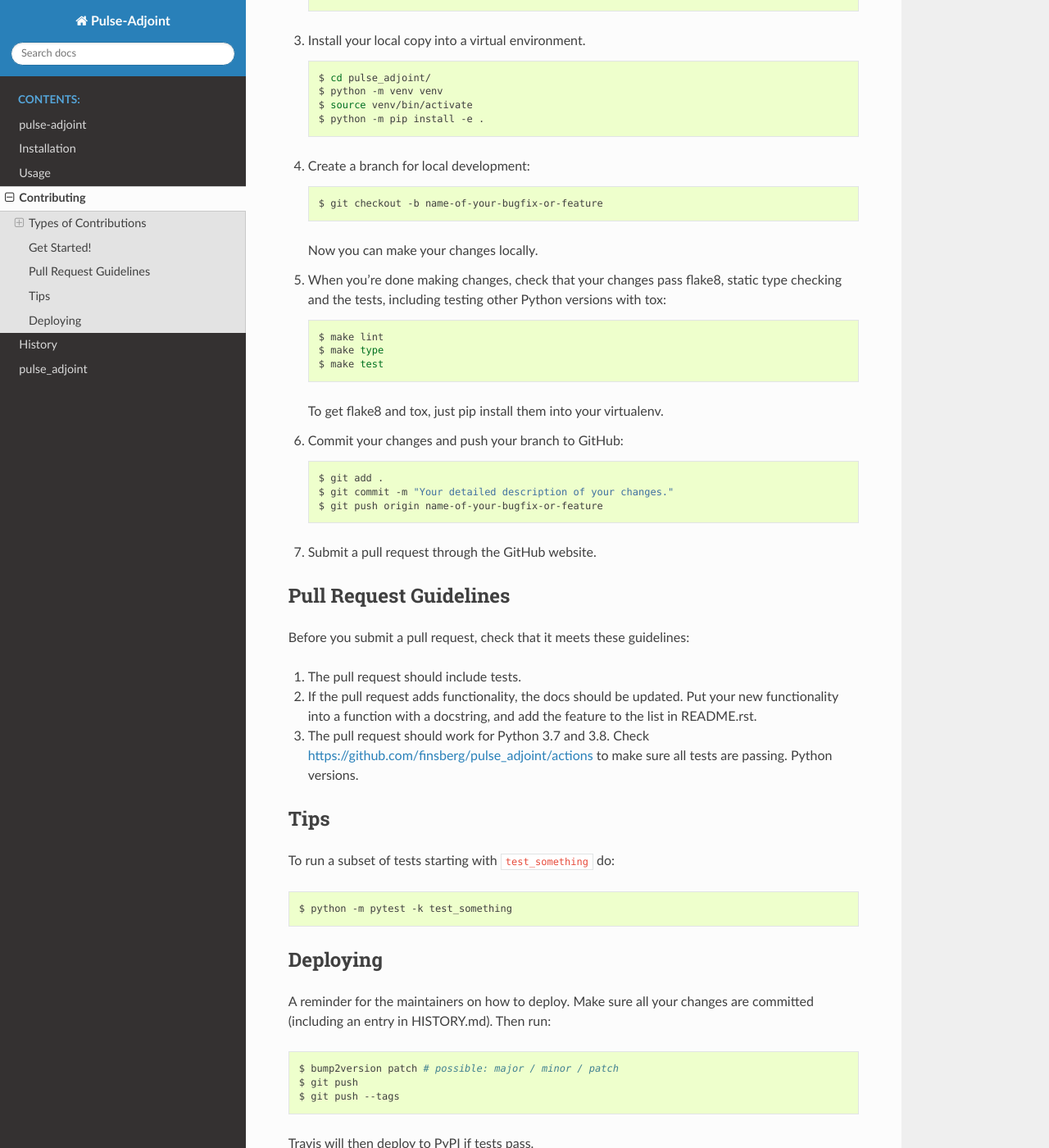
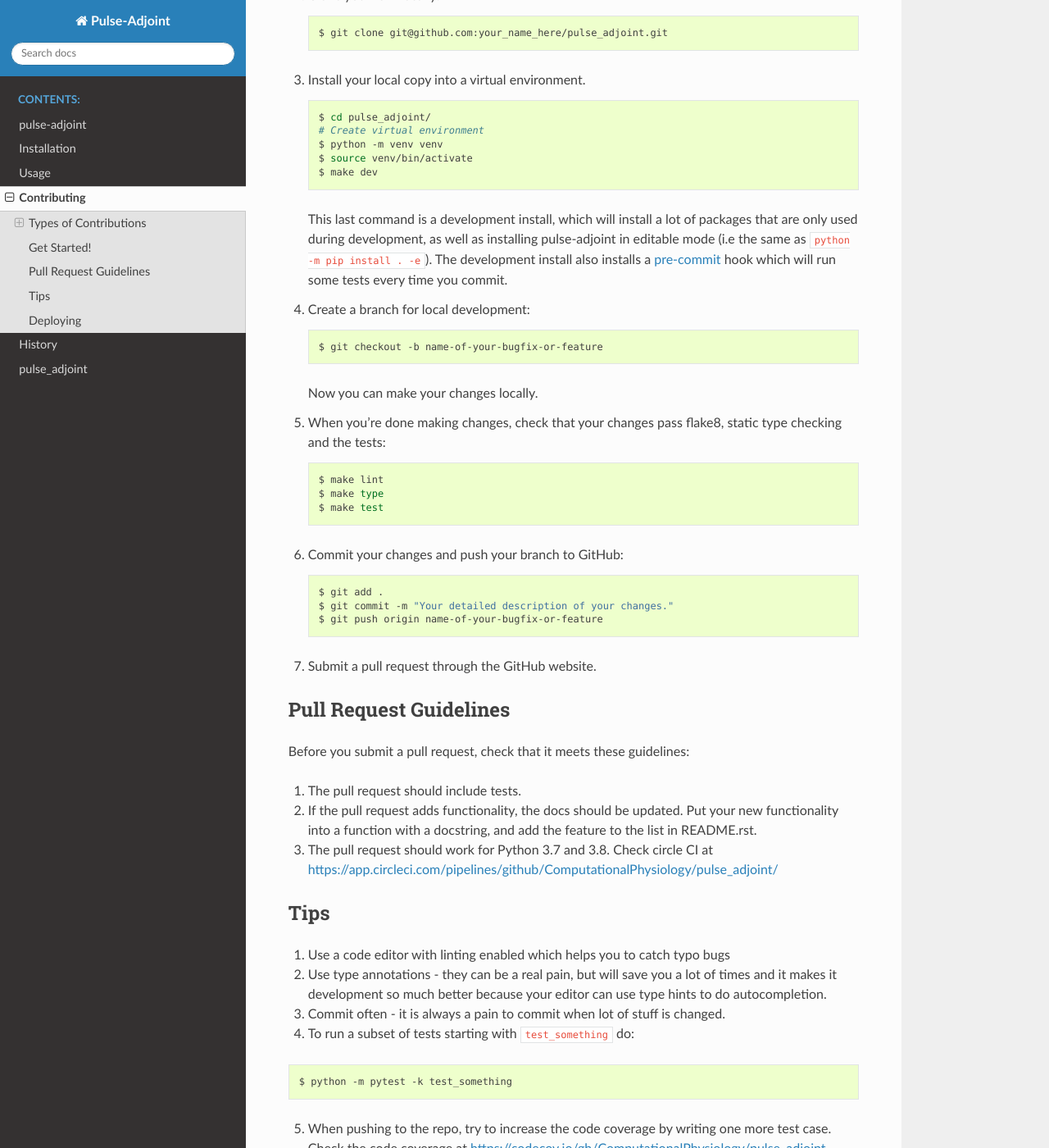
Before and after one commit to ComputationalPhysiology/pulse_adjoint, a Sphinx documentation site: the page built from docs/contributing.rst, in a window 1280 px wide and 1400 px high, scrolled down 1403 px. Shown: the whole window at 82% size. Built offline with Sphinx 7.4.7 and the Read the Docs theme 2.0.0, drawn with Linux system fonts in a browser that asks for light colours; pages that are not in the unit, such as notebooks, are missing from menus; some of the changed text lies outside the part shown.

Commit message:
Update contributing docs

```diff
--- a/docs/contributing.rst
+++ b/docs/contributing.rst
@@ -12,7 +12,7 @@ Types of Contributions
 Report Bugs
 ~~~~~~~~~~~
 
-Report bugs at https://github.com/finsberg/pulse_adjoint/issues.
+Report bugs at https://github.com/ComputationalPhysiology/pulse_adjoint/issues.
 
 If you are reporting a bug, please include:
 
@@ -45,7 +45,7 @@ Submit Feedback
 ~~~~~~~~~~~~~~~
 
 The best way to send feedback is to file an issue at
-https://github.com/finsberg/pulse_adjoint/issues.
+https://github.com/ComputationalPhysiology/pulse_adjoint/issues.
 
 If you are proposing a feature:
 
@@ -60,7 +60,8 @@ Get Started!
 Ready to contribute? Here’s how to set up pulse_adjoint for local
 development.
 
-1. Fork the pulse_adjoint repo on GitHub.
+1. Fork the pulse_adjoint repo on GitHub (Note: if you are part of the team working
+on pulse-adjoint then you can work on the original repo)
 
 2. Clone your fork locally:
 
@@ -73,9 +74,17 @@ development.
    .. code:: shell
 
       $ cd pulse_adjoint/
+      # Create virtual environment
       $ python -m venv venv
       $ source venv/bin/activate
-      $ python -m pip install -e .
+      $ make dev
+
+   This last command is a development install, which will install a lot of
+   packages that are only used during development, as well as installing
+   pulse-adjoint in editable mode (i.e the same as :code:`python -m pip install . -e`).
+   The development install also installs a `pre-commit`_ hook which will run some
+   tests every time you commit.
+
 
 4. Create a branch for local development:
 
@@ -86,8 +95,7 @@ development.
    Now you can make your changes locally.
 
 5. When you’re done making changes, check that your changes pass flake8,
-   static type checking and the tests, including testing other Python
-   versions with tox:
+   static type checking and the tests:
 
    .. code:: shell
 
@@ -95,7 +103,6 @@ development.
       $ make type
       $ make test
 
-   To get flake8 and tox, just pip install them into your virtualenv.
 
 6. Commit your changes and push your branch to GitHub:
 
@@ -107,6 +114,10 @@ development.
 
 7. Submit a pull request through the GitHub website.
 
+
+.. _pre-commit: https://pre-commit.com
+
+
 Pull Request Guidelines
 -----------------------
 
@@ -116,18 +127,29 @@ Before you submit a pull request, check that it meets these guidelines:
 2. If the pull request adds functionality, the docs should be updated.
    Put your new functionality into a function with a docstring, and add
    the feature to the list in README.rst.
-3. The pull request should work for Python 3.7 and 3.8. Check
-   https://github.com/finsberg/pulse_adjoint/actions to make sure all
-   tests are passing. Python versions.
+3. The pull request should work for Python 3.7 and 3.8. Check circle CI
+   at https://app.circleci.com/pipelines/github/ComputationalPhysiology/pulse_adjoint/
 
 Tips
 ----
 
-To run a subset of tests starting with ``test_something`` do:
+1. Use a code editor with linting enabled which helps you to catch typo bugs
+
+2. Use type annotations - they can be a real pain, but will save you a lot of times
+   and it makes it development so much better because your editor can use type hints to
+   do autocompletion.
+
+3. Commit often - it is always a pain to commit when lot of stuff is changed.
+
+4. To run a subset of tests starting with ``test_something`` do:
 
 .. code:: shell
 
    $ python -m pytest -k test_something
+
+5. When pushing to the repo, try to increase the code coverage by writing one
+   more test case. Check the code coverage at
+   https://codecov.io/gh/ComputationalPhysiology/pulse_adjoint
 
 Deploying
 ---------
@@ -141,4 +163,4 @@ changes are committed (including an entry in HISTORY.md). Then run:
    $ git push
    $ git push --tags
 
-Travis will then deploy to PyPI if tests pass.
+Create a new pypi package using the :code:`make release` command.
```
